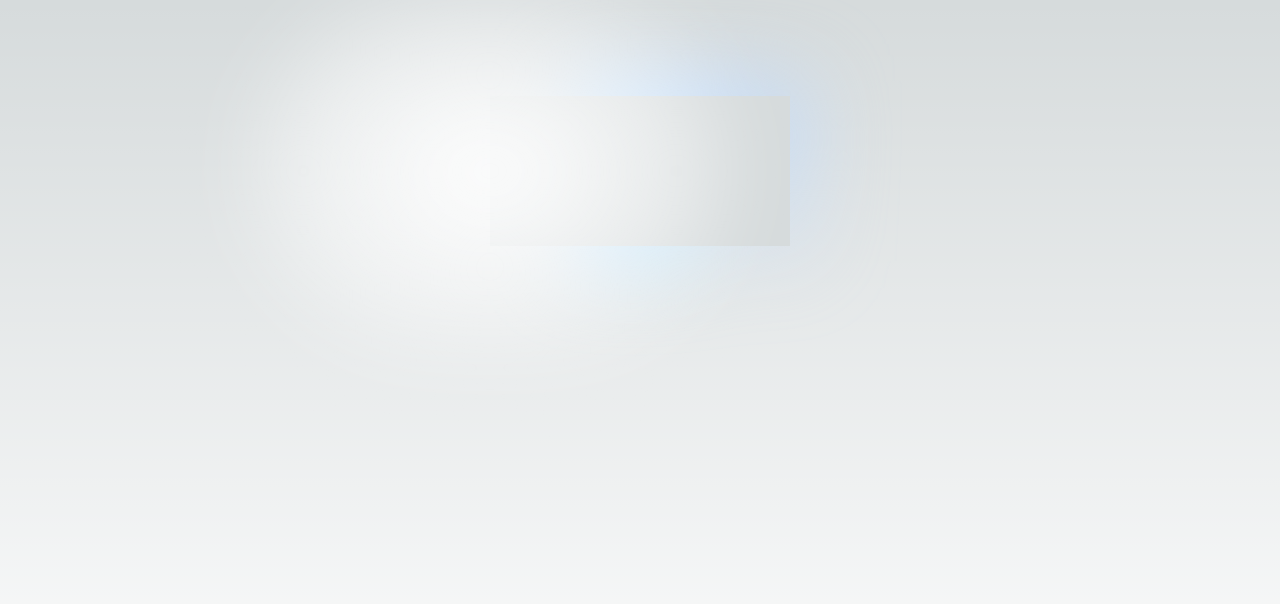
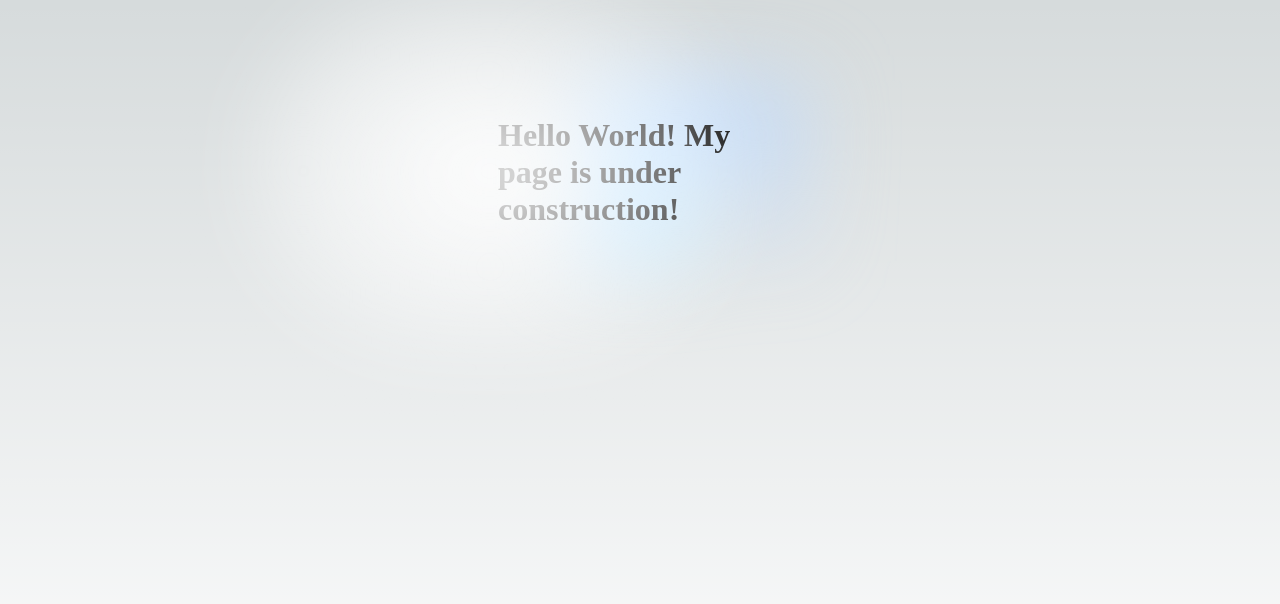
Before and after one commit to iotaaxel/iotaaxel.github.io, a Next.js app: page / in a window 1280 px wide. Shown: the top 604 px of the page. Built offline with nearby package versions, Linux system fonts and the light colour scheme.

Commit message:
Try to display text

```diff
--- a/src/app/page.tsx
+++ b/src/app/page.tsx
@@ -1,10 +1,11 @@
 import Image from 'next/image'
+var indexFile = require('../../public/index.html');
 
 export default function Home() {
   return (
     <main className="flex min-h-screen flex-col items-center justify-between p-24">
       <div className="relative flex place-items-center before:absolute before:h-[300px] before:w-[480px] before:-translate-x-1/2 before:rounded-full before:bg-gradient-radial before:from-white before:to-transparent before:blur-2xl before:content-[''] after:absolute after:-z-20 after:h-[180px] after:w-[240px] after:translate-x-1/3 after:bg-gradient-conic after:from-sky-200 after:via-blue-200 after:blur-2xl after:content-[''] before:dark:bg-gradient-to-br before:dark:from-transparent before:dark:to-blue-700 before:dark:opacity-10 after:dark:from-sky-900 after:dark:via-[#0141ff] after:dark:opacity-40 before:lg:h-[360px] z-[-1]">
-        <iframe src="index.html"></iframe>
+        <iframe src={indexFile }></iframe>
       </div>
     </main>
   )
```
